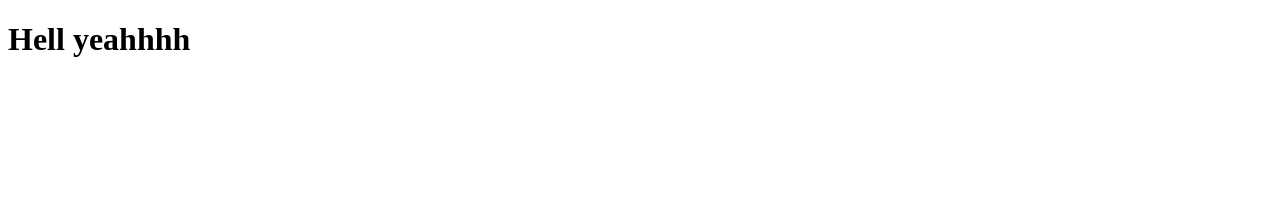
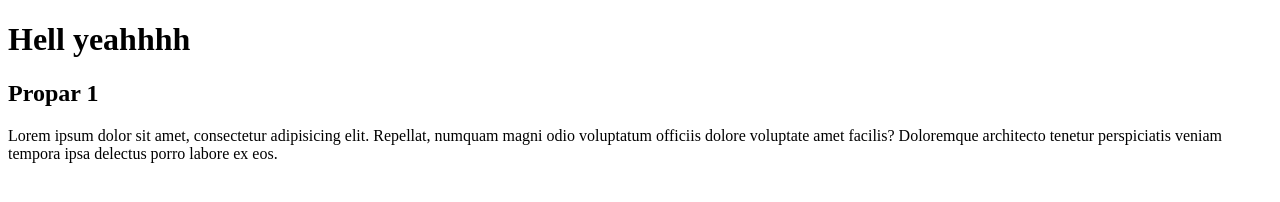
Before and after one commit to KeoniSoler/practica-git, a plain HTML site: page index.html in a window 1280 px wide. Drawn offline with Linux system fonts and the light colour scheme.

Commit message:
Resolver conflicto

```diff
--- a/index.html
+++ b/index.html
@@ -7,5 +7,7 @@
 </head>
 <body>
     <h1>Hell yeahhhh</h1>
+    <h2>Propar 1</h2>
+    <p>Lorem ipsum dolor sit amet, consectetur adipisicing elit. Repellat, numquam magni odio voluptatum officiis dolore voluptate amet facilis? Doloremque architecto tenetur perspiciatis veniam tempora ipsa delectus porro labore ex eos.</p>
 </body>
 </html>
```
